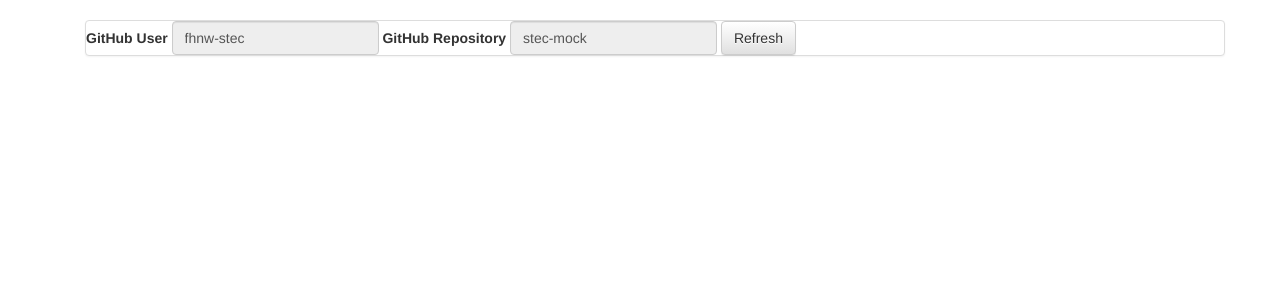
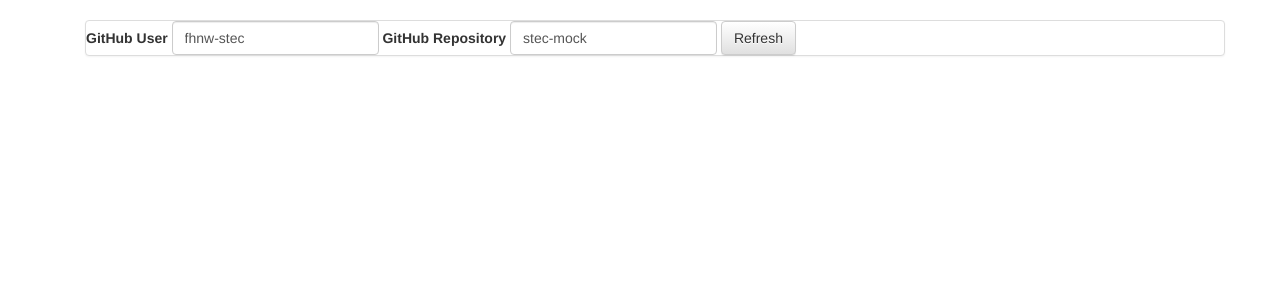
Before and after one commit to fhnw-stec/stec, a React (Create React App) app: page / in a window 1280 px wide. Shown: the top 300 px of the page. Built offline with nearby package versions, Linux system fonts and the light colour scheme.

Commit message:
#5: Make GitHub config editable

```diff
--- a/src/actions/index.tsx
+++ b/src/actions/index.tsx
@@ -1,4 +1,4 @@
-import {StecService, Step} from '../types/index';
+import {GitHubUser, StecService, Step, GitHubRepo} from '../types/index';
 import {Dispatch} from 'react-redux';
 
 export interface StecAction {
@@ -47,6 +47,23 @@ export const updateSelectedStep = (step: Step): UpdateSelectedStep => {
     };
 };
 
+export const UPDATE_GITHUB_CONFIG = 'UPDATE_GITHUB_CONFIG';
+export type UPDATE_GITHUB_CONFIG = typeof UPDATE_GITHUB_CONFIG;
+
+export interface UpdateGitHubConfig extends StecAction {
+    readonly gitHubUser: GitHubUser;
+    readonly gitHubRepo: GitHubRepo;
+}
+
+// returning a promise to make this action chain-able via `then`
+export const updateGitHubConfig = (gitHubUser: GitHubUser, gitHubRepo: GitHubRepo) => {
+    return (dispatch: Dispatch<StecAction>) => Promise.resolve({
+        type: UPDATE_GITHUB_CONFIG,
+        gitHubUser,
+        gitHubRepo
+    });
+};
+
 export const ERROR = 'ERROR';
 export type ERROR = typeof ERROR;
 
--- a/src/components/App.tsx
+++ b/src/components/App.tsx
@@ -1,5 +1,5 @@
 import * as React from 'react';
-import {LoadingInProgress, RepoModel, RepoState, StecRootState, Step} from '../types';
+import {GitHubRepo, GitHubUser, LoadingInProgress, RepoModel, RepoState, StecRootState, Step} from '../types';
 import {Alert, Col, Grid, Panel, Row} from 'react-bootstrap';
 import StepList from './StepList';
 import Readme from './Readme';
@@ -10,9 +10,10 @@ export interface Props {
     readonly loadSteps: () => void;
     readonly selectStep: (step: Step) => void;
     readonly getDownloadZipUri: (step: Step) => string;
+    readonly updateGitHubConfig: (gitHubUser: GitHubUser, gitHubRepo: GitHubRepo) => void;
 }
 
-const App = ({state, loadSteps, selectStep, getDownloadZipUri}: Props) => {
+const App = ({state, loadSteps, selectStep, getDownloadZipUri, updateGitHubConfig}: Props) => {
     return (
         <div className="container">
             <Grid>
@@ -23,6 +24,7 @@ const App = ({state, loadSteps, selectStep, getDownloadZipUri}: Props) => {
                                 gitHubUser={state.gitHubUser}
                                 gitHubRepo={state.gitHubRepo}
                                 refresh={loadSteps}
+                                updateGitHubConfig={updateGitHubConfig}
                             />
                         </Panel>
                     </Col>
@@ -35,10 +37,9 @@ const App = ({state, loadSteps, selectStep, getDownloadZipUri}: Props) => {
     );
 };
 
-const renderRepoState = (
-    repoModelState: RepoState,
-    selectStep: (step: Step) => void,
-    getDownloadZipUri: (step: Step) => string) => {
+const renderRepoState = (repoModelState: RepoState,
+                         selectStep: (step: Step) => void,
+                         getDownloadZipUri: (step: Step) => string) => {
     if (repoModelState instanceof RepoModel) {
         return (
             <div>
--- a/src/components/GitHubConfig.tsx
+++ b/src/components/GitHubConfig.tsx
@@ -5,10 +5,26 @@ import * as React from 'react';
 interface Props {
     readonly gitHubUser: GitHubUser;
     readonly gitHubRepo: GitHubRepo;
+    readonly updateGitHubConfig: (gitHubUser: GitHubUser, gitHubRepo: GitHubRepo) => void;
     readonly refresh: () => void;
 }
 
-const GitHubConfig = ({gitHubUser, gitHubRepo, refresh}: Props) => {
+interface State {
+    readonly gitHubUser: GitHubUser;
+    readonly gitHubRepo: GitHubRepo;
+}
+
+export default class GitHubConfig extends React.Component<Props, State> {
+
+    constructor(props: Props) {
+        super(props);
+        this.state = {
+            gitHubUser: props.gitHubUser,
+            gitHubRepo: props.gitHubRepo
+        };
+    }
+
+    public render() {
         return (
             <Form inline={true}>
                 <FormGroup>
@@ -16,21 +32,39 @@ const GitHubConfig = ({gitHubUser, gitHubRepo, refresh}: Props) => {
                     {' '} {/* Wow, this horizontal spacing is hacky – but according to docs */}
                     <FormControl
                         type="text"
-                    value={gitHubUser}
-                    readOnly={true}
+                        value={this.state.gitHubUser}
+                        onChange={/* tslint:disable */e => this.handleGitHubUserChanged((e as any).target.value)/* tslint:enable */}
                     />
                     {' '}
                     <ControlLabel>GitHub Repository</ControlLabel>
                     {' '}
                     <FormControl
                         type="text"
-                    value={gitHubRepo}
-                    readOnly={true}
+                        value={this.state.gitHubRepo}
+                        onChange={/* tslint:disable */e => this.handleGitHubRepoChanged((e as any).target.value)/* tslint:enable */}
                     />
                     {' '}
-                <Button onClick={refresh}>Refresh</Button>
+                    <Button
+                        onClick={e => this.props.updateGitHubConfig(this.state.gitHubUser, this.state.gitHubRepo)}
+                    >
+                        Refresh
+                    </Button>
                 </FormGroup>
             </Form>);
-};
+    }
 
-export default GitHubConfig;
+    private handleGitHubUserChanged(gitHubUser: GitHubUser) {
+        this.setState({
+            ...this.state,
+            gitHubUser
+        });
+    }
+
+    private handleGitHubRepoChanged(gitHubRepo: GitHubRepo) {
+        this.setState({
+            ...this.state,
+            gitHubRepo
+        });
+    }
+
+}
--- a/src/containers/App.tsx
+++ b/src/containers/App.tsx
@@ -1,4 +1,4 @@
-import {StecRootState, Step} from '../types/index';
+import {GitHubRepo, GitHubUser, StecRootState, Step} from '../types/index';
 import {connect} from 'react-redux';
 import App from '../components/App';
 import {Dispatch} from 'redux';
@@ -26,9 +26,22 @@ const mergeProps = (stateProps: StateProps, dispatchProps: DispatchProps) => {
     const service = new GitHubService(stateProps.state.gitHubUser, stateProps.state.gitHubRepo);
     return {
         ...stateProps,
-        loadSteps: () => dispatchProps.dispatch(actions.loadSteps(service)),
+        loadSteps: () => {
+            dispatchProps.dispatch(actions.loadSteps(service));
+        },
         selectStep: (step: Step) => dispatchProps.dispatch(actions.updateSelectedStep(step)),
-        getDownloadZipUri: (step: Step) => service.getDownloadZipUri(step.tag.name)
+        getDownloadZipUri: (step: Step) => {
+            return service.getDownloadZipUri(step.tag.name);
+        },
+        updateGitHubConfig: (gitHubUser: GitHubUser, gitHubRepo: GitHubRepo) =>
+            // poor man's action chaining with `then`
+            // a proper effect/cmd system a la Elm would be cleaner
+            // but redux-loop doesn't look mature enough...
+            dispatchProps.dispatch(actions.updateGitHubConfig(gitHubUser, gitHubRepo))
+                .then(newState => {
+                    const updatedService = new GitHubService(newState.gitHubUser, newState.gitHubRepo);
+                    dispatchProps.dispatch(actions.loadSteps(updatedService));
+                })
     };
 };
 
--- a/src/reducers/index.tsx
+++ b/src/reducers/index.tsx
@@ -1,11 +1,13 @@
-import {EMPTY_STEP, LoadingInProgress, RepoModel, StecRootState} from '../types/index';
+import {Empty, EMPTY_STEP, LoadingInProgress, RepoModel, StecRootState} from '../types/index';
 import {
     ERROR,
     ErrorAction,
     LOADING_IN_PROGRESS,
     StecAction,
+    UPDATE_GITHUB_CONFIG,
     UPDATE_SELECTED_STEP,
     UPDATE_STEPS,
+    UpdateGitHubConfig,
     UpdateSelectedStep,
     UpdateSteps
 } from '../actions/index';
@@ -13,6 +15,16 @@ import {
 export const rootReducer = (state: StecRootState, action: StecAction): StecRootState => {
 
     switch (action.type) {
+
+        case UPDATE_GITHUB_CONFIG: {
+            const updateGitHubConfigAction = (action as UpdateGitHubConfig);
+            return {
+                ...state,
+                gitHubUser: updateGitHubConfigAction.gitHubUser,
+                gitHubRepo: updateGitHubConfigAction.gitHubRepo,
+                repoState: new Empty()
+            };
+        }
 
         case LOADING_IN_PROGRESS:
             return {
```
Lines whose indentation alone changed are shown as unchanged.
